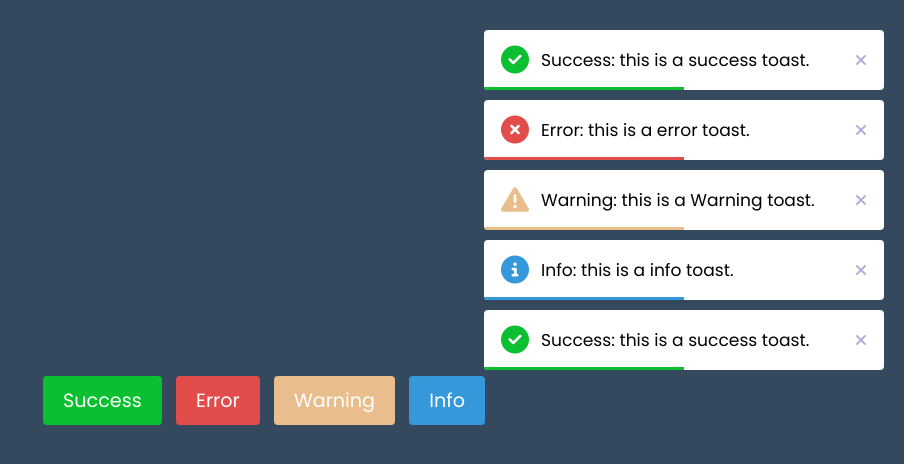
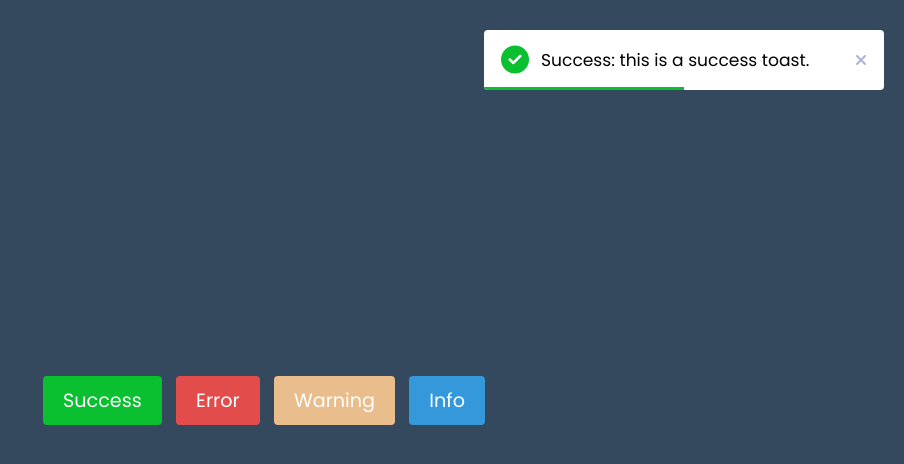
Before and after one commit to menegass0/javascrpit-learning-projects, a plain HTML site: page toast-notification/index.html in a window 1280 px wide. Both pictures are taken after a click on the button "Success". Shown: the whole page, without its empty margins (376-1280 px from the left). Drawn offline with Linux system fonts and the light colour scheme.

Commit message:
changing-text-and-icon-for-each-toast

```diff
--- a/toast-notification/index.html
+++ b/toast-notification/index.html
@@ -10,36 +10,7 @@
     <script src="script.js" defer></script>
 </head>
 <body>
-    <ul class="notifications">
-        <li class="toast success">
-            <div class="column">
-                <i class="fa-solid fa-circle-check"></i>
-                <span>Success: this is a success toast.</span>
-            </div>
-            <i class="fa-solid fa-xmark"></i>
-        </li>
-        <li class="toast error">
-            <div class="column">
-                <i class="fa-solid fa-circle-xmark"></i>
-                <span>Error: this is a error toast.</span>
-            </div>
-            <i class="fa-solid fa-xmark"></i>
-        </li>
-        <li class="toast warning">
-            <div class="column">
-                <i class="fa-solid fa-triangle-exclamation"></i>
-                <span>Warning: this is a Warning toast.</span>
-            </div>
-            <i class="fa-solid fa-xmark"></i>
-        </li>
-        <li class="toast info">
-            <div class="column">
-                <i class="fa-solid fa-circle-info"></i>
-                <span>Info: this is a info toast.</span>
-            </div>
-            <i class="fa-solid fa-xmark"></i>
-        </li>
-    </ul>
+    <ul class="notifications"></ul>
     <div class="buttons">
         <button class="btn" id="success">Success</button>
         <button class="btn" id="error">Error</button>
--- a/toast-notification/script.js
+++ b/toast-notification/script.js
@@ -1,12 +1,34 @@
 const notifications = document.querySelector(".notifications"),
 buttons = document.querySelectorAll(".buttons .btn");
 
+const toastDetails = {
+    success:{
+        icon: 'fa-circle-check',
+        text: 'Success: this is a success toast.',
+    },
+    error:{
+        icon: 'fa-circle-xmark',
+        text: 'Error: this is a error toast.',
+    },
+    warning:{
+        icon: 'fa-triangle-exclamation',
+        text: 'Warning: this is a Warning toast.',
+    },
+    info:{
+        icon: 'fa-circle-info',
+        text: 'Info: this is a info toast.',
+    }
+}
+
+
 const createToast = (id) =>{
+    //getting icon and text for the toast based on the id passed
+    const {icon, text} = toastDetails[id];
     const toast = document.createElement("li");//creating a new 'li' element for the toast
     toast.className = `toast ${id}`;//Setting the class for the toast
     toast.innerHTML =  `<div class="column">
-                        <i class="fa-solid fa-circle-check"></i>
-                        <span>Success: this is a success toast.</span>
+                        <i class="fa-solid ${icon}"></i>
+                        <span>${text}</span>
                         </div>
                         <i class="fa-solid fa-xmark"></i>`;
 
```
